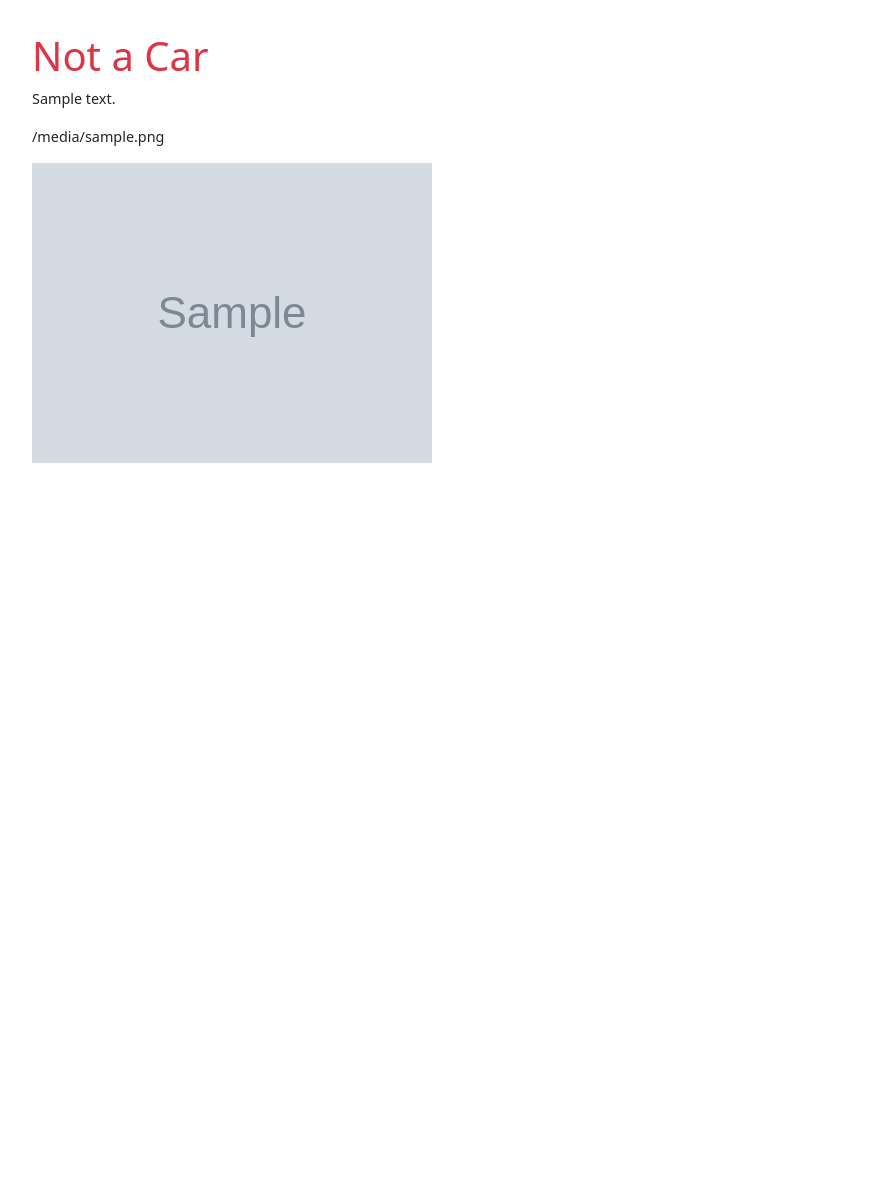
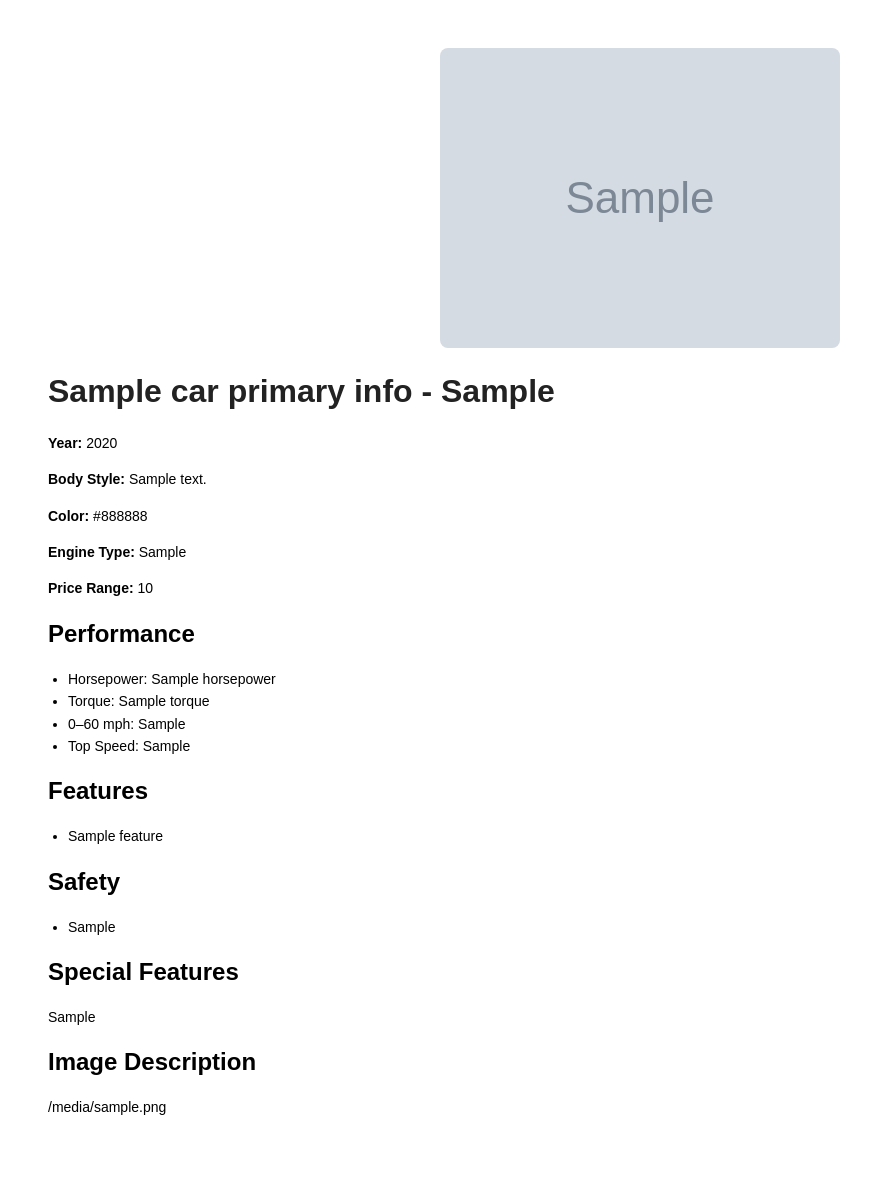
Before and after one commit to BodeMurairi2/skillroute, a Flask app: template templates/pdf_report.html in a window 1280 px wide. Shown: the whole page, without its empty margins (0-871 px from the left). Before the commit the page ends 800 px from the top, so only its background shows below. Run offline with Flask 3, Linux system fonts and the light colour scheme; the template is opened without the code that fills it: most values are stand-ins (such as "Sample title", 1, 10 or a date in 2020).

Commit message:
Summative App Development Complete

```diff
--- a/get_car_info.py
+++ b/get_car_info.py
@@ -7,7 +7,7 @@
 from google import genai
 
 # load env variable
-load_dotenv()
+load_dotenv('auth.env')
 
 def get_request(image_path):
     """Get request to Gemini AI"""
--- a/main.py
+++ b/main.py
@@ -5,13 +5,21 @@
 import os
 import re
 import json
+import ssl
+import pdfkit
+import secrets
+import smtplib
+from email.message import EmailMessage
+from datetime import datetime
+from dotenv import load_dotenv
 from flask import Flask, request, redirect, render_template
-from flask import session, url_for, make_response
+from flask import session, url_for, make_response, flash
 from flask_session import Session
-from weasyprint import HTML
 from store_userphoto import upload_user_image
 from get_car_info import get_request
 from werkzeug.utils import secure_filename
+
+load_dotenv('config.env')
 
 UPLOAD_DIR = "temp_uploads"
 os.makedirs(UPLOAD_DIR, exist_ok=True)
@@ -20,13 +28,17 @@
 # Initialize Flask app
 app = Flask(__name__)
 
+# Set secret key for session management
+secret_key = secrets.token_hex(32)
+app.secret_key = secret_key
+
 # Configure session
 app.config['SESSION_TYPE'] = 'filesystem'
 app.config['SESSION_FILE_DIR'] = os.path.abspath("temp_session")
 app.config['SESSION_PERMANENT'] = False
 
+# set a session
 Session(app)
-
 
 @app.route("/", methods=["GET", "POST"])
 def home():
@@ -82,7 +94,6 @@
         car_features = car_details.get("car_features", [])
         car_safety_features = car_details.get("safety_features", [])
         car_performance_specs = car_details.get("performance_specifications", {})
-        print(user_image)
     else:
         car_primary_info = {
             "image_url": data.get("image_url_info", ""),
@@ -104,17 +115,76 @@
 
 @app.route("/download-report")
 def download_report():
-    """Generate and download PDF report."""
-    response_json = session.get('response_json', None)
+    """Download car information report as PDF."""
+    json_response = session.get('response_json', None)
     user_image = session.get('uploaded_image', None)
 
-    if not response_json:
-        return "No data to generate PDF", 400
+    if not json_response:
+        return redirect(url_for('home'))
 
-    data = json.loads(response_json)
+    data = json.loads(json_response)
     is_car = data.get("is_car", False)
 
-    if is_car:
+    if not is_car:
+        return "Cannot generate report for non-car image."
+
+    car_details = data.get("car_details", {})
+    car_primary_info = {
+        "car_name": car_details["brand"],
+        "car_model": car_details["model"],
+        "car_year": car_details["approximate_year"],
+        "body_style": car_details["body_style"],
+        "exterior_design": car_details["exterior_design"],
+        "interior_design": car_details["interior_design"],
+        "color": car_details["color"],
+        "lights": car_details["lights"],
+        "wheels": car_details["wheels"],
+        "technology": car_details["technology"],
+        "price": car_details["price_range"],
+        "engine_type": car_details["engine_type"],
+        "image_url": car_details["image_url_info"],
+        "special_features_modifications": car_details["special_features_modifications"],
+        "user_uploaded_image_url": user_image
+    }
+
+    car_features = car_details.get("car_features", [])
+    car_safety_features = car_details.get("safety_features", [])
+    car_performance_specs = car_details.get("performance_specifications", {})
+
+    html = render_template(
+        "pdf_report.html",
+        car_primary_info=car_primary_info,
+        car_features=car_features,
+        car_safety_features=car_safety_features,
+        car_performance_specs=car_performance_specs
+    )
+
+    # Render PDF
+    config = pdfkit.configuration()
+    pdf = pdfkit.from_string(html, False, configuration=config)
+
+    response = make_response(pdf)
+    response.headers['Content-Type'] = 'application/pdf'
+    response.headers['Content-Disposition'] = 'attachment; filename=car_report.pdf'
+    return response
+
+@app.route("/send", methods=["GET", "POST"])
+def send_report():
+    """Send car information report via email."""
+    if request.method == "POST":
+        email_address = request.form.get("email")
+        json_response = session.get('response_json', None)
+        user_image = session.get('uploaded_image', None)
+
+        if not json_response:
+            return "No report data found. Please upload a car image first."
+
+        data = json.loads(json_response)
+        is_car = data.get("is_car", False)
+
+        if not is_car:
+            return "Cannot send report for non-car image."
+
         car_details = data.get("car_details", {})
         car_primary_info = {
             "car_name": car_details["brand"],
@@ -124,38 +194,58 @@
             "exterior_design": car_details["exterior_design"],
             "interior_design": car_details["interior_design"],
             "color": car_details["color"],
+            "lights": car_details["lights"],
+            "wheels": car_details["wheels"],
+            "technology": car_details["technology"],
             "price": car_details["price_range"],
             "engine_type": car_details["engine_type"],
             "image_url": car_details["image_url_info"],
             "special_features_modifications": car_details["special_features_modifications"],
             "user_uploaded_image_url": user_image
         }
+
         car_features = car_details.get("car_features", [])
         car_safety_features = car_details.get("safety_features", [])
         car_performance_specs = car_details.get("performance_specifications", {})
-    else:
-        car_primary_info = {
-            "message": "The uploaded image does not appear to be a car.",
-            "image_url": data.get("image_url_info", ""),
-            "user_uploaded_image_url": user_image
-        }
-        car_features = []
-        car_safety_features = []
-        car_performance_specs = {}
 
-    html = render_template("pdf_report.html",
-                           is_car=is_car,
-                           car_primary_info=car_primary_info,
-                           car_features=car_features,
-                           car_safety_features=car_safety_features,
-                           car_performance_specs=car_performance_specs)
+        # Render HTML for PDF
+        html = render_template(
+            "pdf_report.html",
+            car_primary_info=car_primary_info,
+            car_features=car_features,
+            car_safety_features=car_safety_features,
+            car_performance_specs=car_performance_specs
+        )
 
-    pdf = HTML(string=html, base_url=request.root_url).write_pdf()
+        # Generate PDF from HTML string
+        pdf = pdfkit.from_string(html, False)
 
-    response = make_response(pdf)
-    response.headers["Content-Type"] = "application/pdf"
-    response.headers["Content-Disposition"] = "attachment; filename=car_report.pdf"
-    return response
+        my_email = os.getenv("SENDER_EMAIL")
+        my_password = os.getenv("SENDER_APP_PASSWORD")
+
+        if not my_email or not my_password:
+            raise ValueError("Missing EMAIL or APP_PASSWORD environment variables.")
+
+        report_content = f"Dear valuable user,\n\nFind attached your car report.\nThank you for using {os.getenv('SENDER_NAME')}!"
+
+        msg = EmailMessage()
+        msg["Subject"] = f"Car Report - {datetime.now().strftime('%Y-%m-%d %H:%M:%S')} - {car_primary_info['car_name']} {car_primary_info['car_model']}"
+        msg["From"] = my_email
+        msg["To"] = email_address
+        msg.set_content(report_content)
+
+        # Attach the PDF
+        msg.add_attachment(pdf, maintype='application', subtype='pdf', filename='car_report.pdf')
+
+        context = ssl.create_default_context()
+        with smtplib.SMTP_SSL("smtp.gmail.com", 465, context=context) as smtp:
+            smtp.login(user=my_email, password=my_password)
+            smtp.send_message(msg)
+            flash(f"Report sent successfully to {email_address}!", "success")
+
+        return redirect(url_for('home'))
+
+    return render_template("email.html")
 
 if __name__ == "__main__":
     app.run(debug=True, port=8000)
--- a/requirements.txt
+++ b/requirements.txt
@@ -3,4 +3,4 @@
 google-genai
 python-dotenv
 boto3
-weasyprint
+pdfkit
--- a/store_userphoto.py
+++ b/store_userphoto.py
@@ -5,15 +5,13 @@
 from dotenv import load_dotenv
 from botocore.client import Config
 
-load_dotenv()
+load_dotenv('auth.env')
 
-# Replace with your actual R2 values
 R2_ACCESS_KEY_ID = os.getenv("CLOUDFLARE_ACCESS_KEYID")
 R2_SECRET_ACCESS_KEY = os.getenv("SECRET_ACCESS_KEY")
 R2_BUCKET_NAME = os.getenv("R2_BUCKET_NAME")
 R2_ENDPOINT_URL = os.getenv("R2_ENDPOINT")
 
-# Create an S3-compatible client
 s3 = boto3.client(
     's3',
     aws_access_key_id=R2_ACCESS_KEY_ID,
--- a/templates/pdf_report.html
+++ b/templates/pdf_report.html
@@ -1,79 +1,66 @@
 <!DOCTYPE html>
-<html lang="en">
+<html>
 <head>
-  <meta charset="UTF-8" />
-  <title>Car Report</title>
-  <link href="https://cdn.jsdelivr.net/npm/bootstrap@5.3.0/dist/css/bootstrap.min.css" rel="stylesheet">
+  <meta charset="UTF-8">
+  <title>{{ car_primary_info['car_name'] }} - PDF Report</title>
   <style>
-    body {
-      padding: 2rem;
-      font-size: 0.9rem;
-    }
-    h1, h2, h3 {
-      color: #333;
-    }
-    img {
-      max-width: 100%;
-      height: auto;
-    }
-    ul {
-      padding-left: 1.2rem;
-    }
+    body { font-family: Arial, sans-serif; padding: 40px; }
+    h1 { color: #222; }
+    ul { padding-left: 20px; }
+    p, li { font-size: 14px; line-height: 1.6; }
+    .section { margin-top: 20px; }
   </style>
 </head>
 <body>
+  {% if car_primary_info['user_uploaded_image_url'] %}
+    <div style="text-align: center; margin-bottom: 20px;">
+      <img src="{{ car_primary_info['user_uploaded_image_url'] }}" alt="Uploaded Car Image" style="max-width: 400px; height: auto; border-radius: 8px;">
+    </div>
+  {% endif %}
 
-  {% if is_car %}
-  <h1 class="mb-3">{{ car_primary_info.car_name }}</h1>
-  <p><strong>Model:</strong> {{ car_primary_info.car_model }}</p>
-  <p><strong>Year:</strong> {{ car_primary_info.car_year }}</p>
-  <p><strong>Color:</strong> {{ car_primary_info.color }}</p>
-  <p><strong>Engine:</strong> {{ car_primary_info.engine_type }}</p>
-  <p><strong>Price:</strong> {{ car_primary_info.price }}</p>
+  <h1>{{ car_primary_info['car_name'] }} - {{ car_primary_info['car_model'] }}</h1>
+  <p><strong>Year:</strong> {{ car_primary_info['car_year'] }}</p>
+  <p><strong>Body Style:</strong> {{ car_primary_info['body_style'] }}</p>
+  <p><strong>Color:</strong> {{ car_primary_info['color'] }}</p>
+  <p><strong>Engine Type:</strong> {{ car_primary_info['engine_type'] }}</p>
+  <p><strong>Price Range:</strong> {{ car_primary_info['price'] }}</p>
 
-  <h3 class="mt-4">Performance</h3>
+  <div class="section">
+    <h2>Performance</h2>
     <ul>
-    <li>Horsepower: {{ car_performance_specs.horsepower }}</li>
-    <li>Torque: {{ car_performance_specs.torque }}</li>
-    <li>0–60 mph: {{ car_performance_specs['0_60_mph'] }}</li>
-    <li>Top Speed: {{ car_performance_specs.top_speed }}</li>
+      <li>Horsepower: {{ car_performance_specs.get('horsepower', 'N/A') }}</li>
+      <li>Torque: {{ car_performance_specs.get('torque', 'N/A') }}</li>
+      <li>0–60 mph: {{ car_performance_specs.get('0_60_mph', 'N/A') }}</li>
+      <li>Top Speed: {{ car_performance_specs.get('top_speed', 'N/A') }}</li>
     </ul>
+  </div>
 
-  <h3 class="mt-4">Design</h3>
-  <p><strong>Exterior:</strong> {{ car_primary_info.exterior_design }}</p>
-  <p><strong>Interior:</strong> {{ car_primary_info.interior_design }}</p>
-
-  <h3 class="mt-4">Features</h3>
+  <div class="section">
+    <h2>Features</h2>
     <ul>
       {% for feature in car_features %}
         <li>{{ feature }}</li>
       {% endfor %}
     </ul>
+  </div>
 
-  <h3 class="mt-4">Safety</h3>
+  <div class="section">
+    <h2>Safety</h2>
     <ul>
       {% for safety in car_safety_features %}
         <li>{{ safety }}</li>
       {% endfor %}
     </ul>
+  </div>
 
-  <h3 class="mt-4">Image</h3>
-  {% if car_primary_info.user_uploaded_image_url %}
-    <img src="{{ car_primary_info.user_uploaded_image_url }}" alt="Car Image">
-  {% endif %}
+  <div class="section">
+    <h2>Special Features</h2>
+    <p>{{ car_primary_info['special_features_modifications'] }}</p>
+  </div>
 
-  <h3 class="mt-4">Other Info</h3>
-  <p><strong>Special Features:</strong> {{ car_primary_info.special_features_modifications }}</p>
-  <p><strong>Description:</strong> {{ car_primary_info.image_url }}</p>
-
-  {% else %}
-  <h1 class="text-danger">Not a Car</h1>
-  <p>{{ car_primary_info.message }}</p>
-  <p>{{ car_primary_info.image_url }}</p>
-  {% if car_primary_info.user_uploaded_image_url %}
-    <img src="{{ car_primary_info.user_uploaded_image_url }}" alt="Uploaded Image">
-  {% endif %}
-  {% endif %}
-
+  <div class="section">
+    <h2>Image Description</h2>
+    <p>{{ car_primary_info['image_url'] }}</p>
+  </div>
 </body>
 </html>
```
Also changed, not shown: templates/carInfo.html (+9 -3 lines), templates/email.html (added, +40 -0 lines), templates/index.html (+33 -8 lines), templates/try.html (deleted, +0 -88 lines), try_file.py (deleted, +0 -70 lines), 2 other files. Lines whose indentation alone changed are shown as unchanged.
